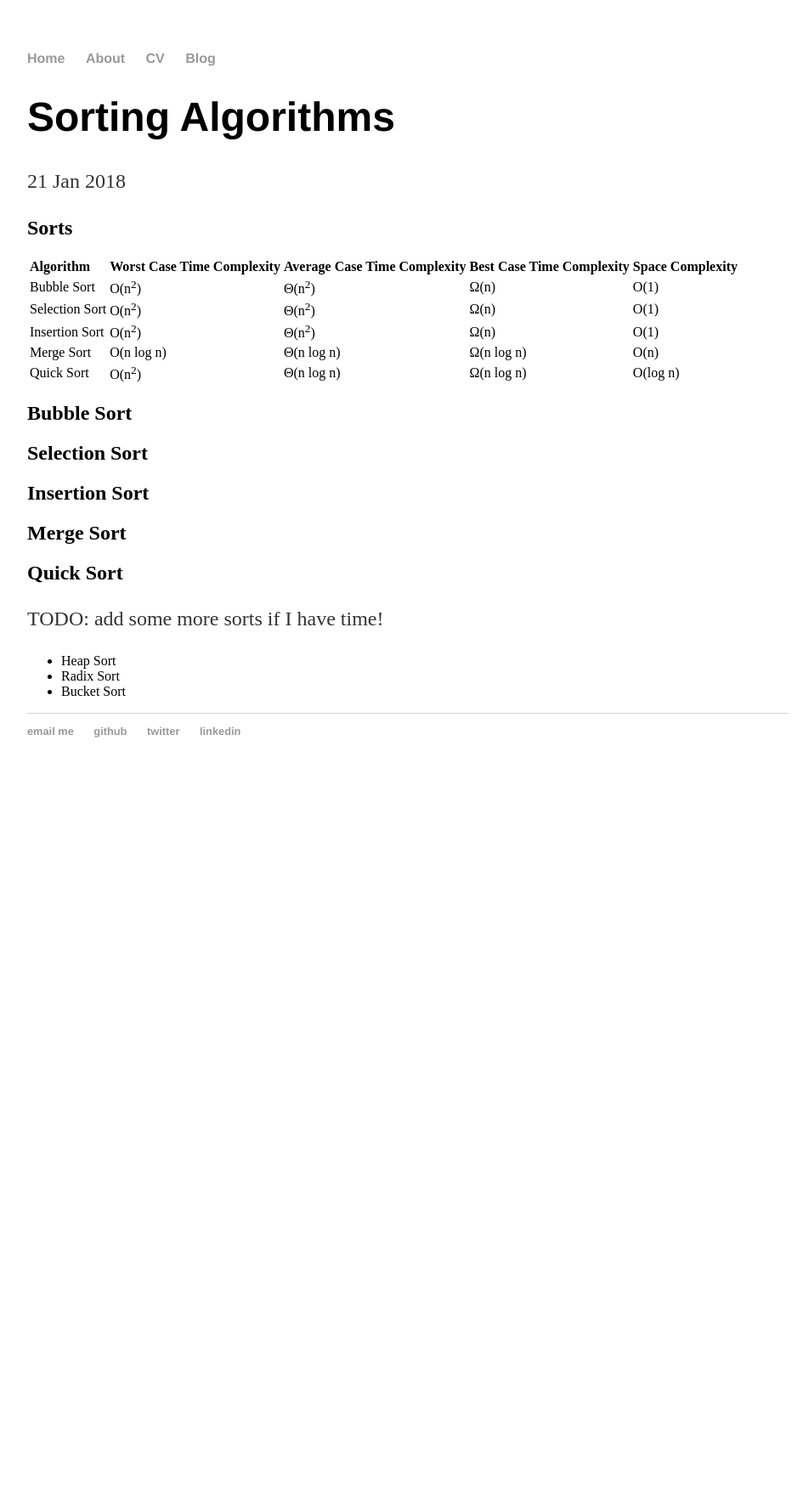
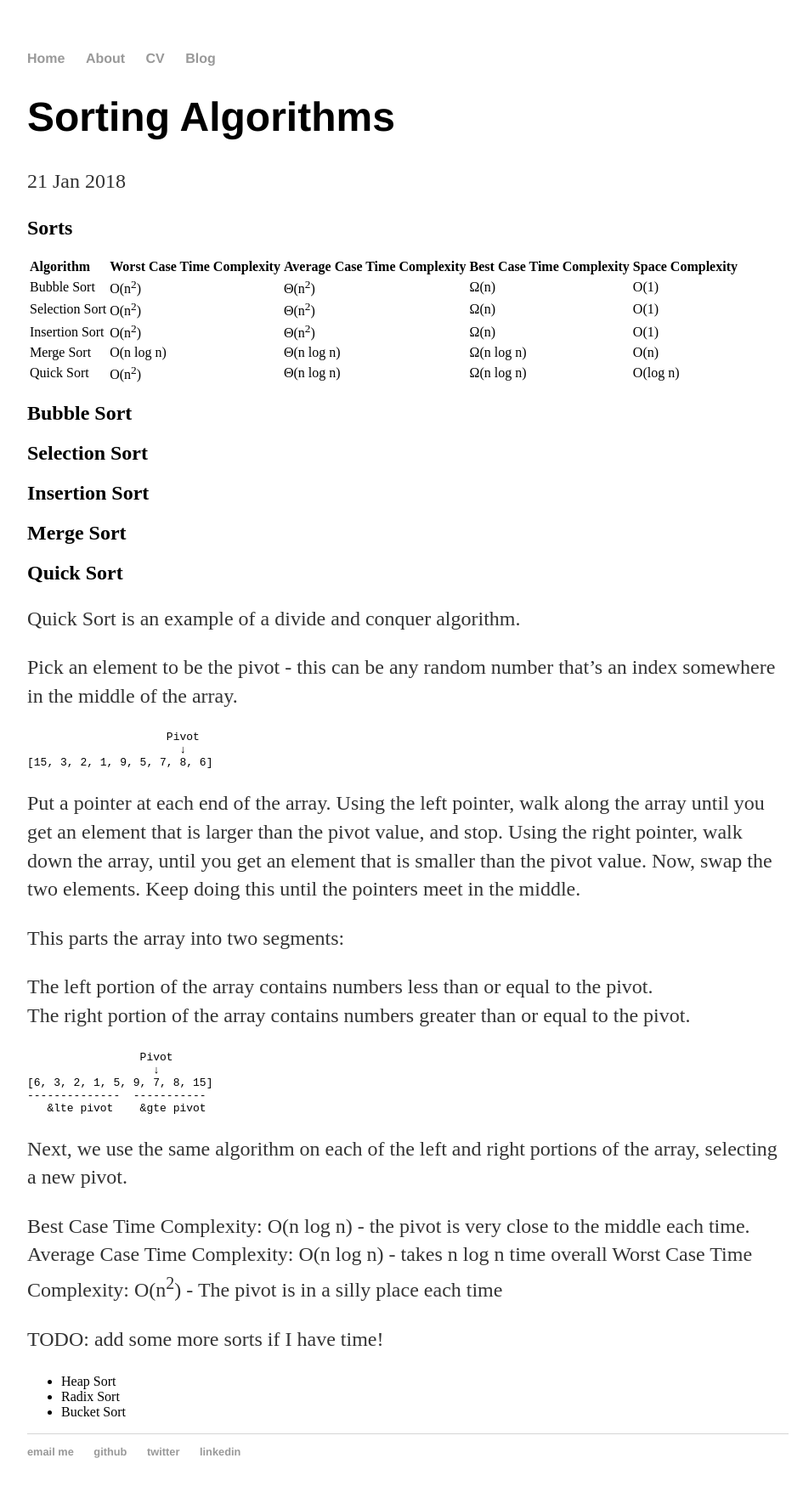
Before and after one commit to Sebbenbear/sebbenbear.github.io, a Jekyll site: the page built from _posts/2018-1-22-sorting.md, in a window 1280 px wide. Shown: the whole page at 85% size, without its empty margins (160-1105 px from the left). Built offline with Jekyll 4.4.1, drawn with Linux system fonts in a browser that asks for light colours; before the commit the page ends 928 px from its top, so only the background shows below that.

Commit message:
Start quicksort post

````diff
--- a/_posts/2018-1-22-sorting.md
+++ b/_posts/2018-1-22-sorting.md
@@ -23,6 +23,38 @@ date: 2018-1-21
 
 ## Quick Sort
 
+Quick Sort is an example of a divide and conquer algorithm.
+
+Pick an element to be the pivot - this can be any random number that's an index somewhere in the middle of the array.
+
+```
+                     Pivot
+                       ↓
+[15, 3, 2, 1, 9, 5, 7, 8, 6]
+```
+
+Put a pointer at each end of the array. Using the left pointer, walk along the array until you get an element that is larger than the pivot value, and stop. Using the right pointer, walk down the array, until you get an element that is smaller than the pivot value. Now, swap the two elements. Keep doing this until the pointers meet in the middle.
+
+This parts the array into two segments:
+
+The left portion of the array contains numbers less than or equal to the pivot.
+The right portion of the array contains numbers greater than or equal to the pivot.
+
+```
+                 Pivot
+                   ↓
+[6, 3, 2, 1, 5, 9, 7, 8, 15]
+--------------  -----------
+   &lte pivot    &gte pivot
+```
+
+Next, we use the same algorithm on each of the left and right portions of the array, selecting a new pivot.
+
+Best Case Time Complexity: O(n log n) - the pivot is very close to the middle each time.
+Average Case Time Complexity: O(n log n) - takes n log n time overall
+Worst Case Time Complexity: O(n<sup>2</sup>) - The pivot is in a silly place each time
+
+
 TODO: add some more sorts if I have time!
 
 - Heap Sort
````
